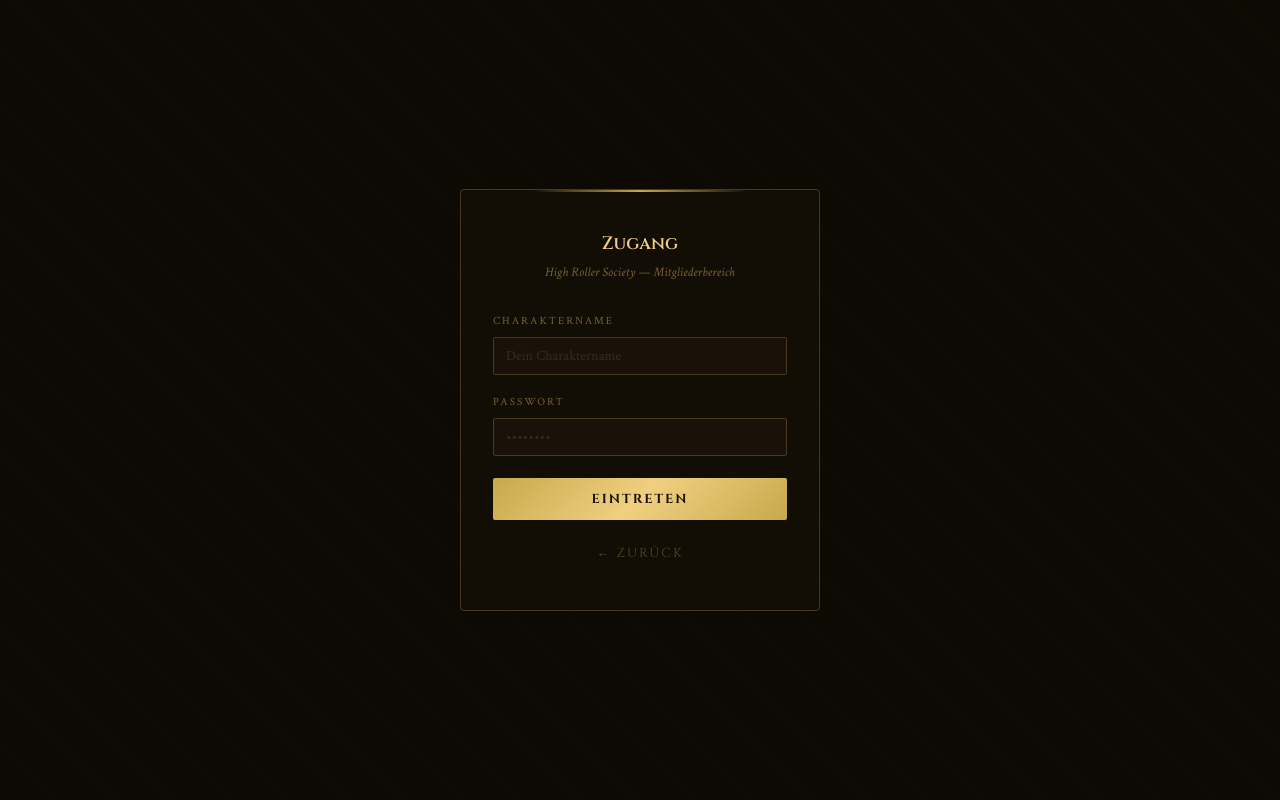
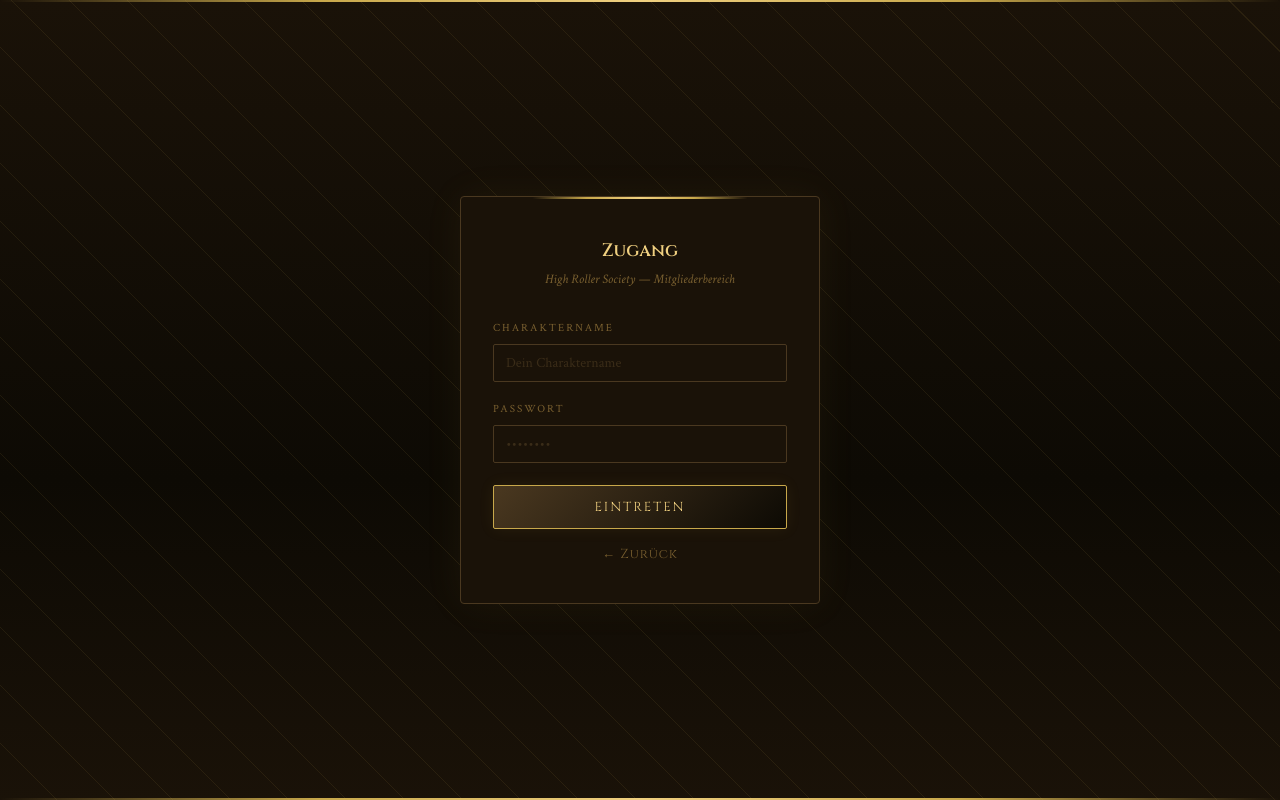
Before and after one commit to xXBePaXx/high-roller-society, a React (Vite) app in the folder hrs/: page /login in a window 1280 px wide. Built offline with nearby package versions, Linux system fonts and the light colour scheme; no server answers; the database is empty.

Commit message:
Update Login.jsx

```diff
--- a/hrs/src/pages/Login.jsx
+++ b/hrs/src/pages/Login.jsx
@@ -1,18 +1,19 @@
 import { useState, useEffect } from 'react'
 import { useNavigate } from 'react-router-dom'
 import { useAuth } from '../contexts/AuthContext'
+import { useTheme } from '../hooks/useTheme'
 import { isLockedOut, getLockoutRemaining } from '../utils/security'
 
 export default function Login() {
-  const [username, setUsername] = useState('')
-  const [password, setPassword] = useState('')
-  const [error, setError]       = useState('')
-  const [busy, setBusy]         = useState(false)
+  const [username,  setUsername]  = useState('')
+  const [password,  setPassword]  = useState('')
+  const [error,     setError]     = useState('')
+  const [busy,      setBusy]      = useState(false)
   const [countdown, setCountdown] = useState(0)
   const { login, currentUser } = useAuth()
   const nav = useNavigate()
+  const t   = useTheme()
 
-  // Nach Login: Redirect je nach Rolle
   useEffect(() => {
     if (currentUser?.role === 'admin')  nav('/admin',     { replace: true })
     if (currentUser?.role === 'member') nav('/dashboard', { replace: true })
@@ -29,58 +30,97 @@
 
   async function handleLogin() {
     if (!username || !password || busy) return
-    setBusy(true)
-    setError('')
+    setBusy(true); setError('')
     const res = await login(username, password)
     setBusy(false)
-    if (res.ok) {
-      // Redirect übernimmt der useEffect via currentUser.role
-    } else {
+    if (!res.ok) {
       setError(res.error)
       if (res.locked) setCountdown(getLockoutRemaining())
     }
   }
 
   const locked = countdown > 0
-  const mins = Math.floor(countdown / 60)
-  const secs = countdown % 60
+  const mins   = Math.floor(countdown / 60)
+  const secs   = countdown % 60
 
   return (
-    <div style={{ minHeight:'100vh', display:'flex', alignItems:'center', justifyContent:'center', background:'#0d0a04', padding:'2rem', position:'relative' }}>
-      <div style={{ position:'absolute', inset:0, backgroundImage:'repeating-linear-gradient(45deg,transparent,transparent 40px,rgba(200,168,75,.025) 40px,rgba(200,168,75,.025) 41px)', pointerEvents:'none' }} />
+    <div style={{
+      minHeight: '100vh', display: 'flex', alignItems: 'center', justifyContent: 'center',
+      background: t.gradBg, padding: '2rem', position: 'relative', overflow: 'hidden',
+    }}>
+      {/* Hintergrund-Muster */}
+      <div style={{ position:'absolute', inset:0, pointerEvents:'none',
+        backgroundImage:`repeating-linear-gradient(45deg,transparent,transparent 40px,${t.pattern} 40px,${t.pattern} 41px)` }} />
 
-      <div style={{ background:'#120e06', border:'1px solid #4a3820', borderRadius:4, padding:'2.5rem 2rem', width:'100%', maxWidth:360, position:'relative' }}>
-        <div style={{ position:'absolute', top:0, left:'50%', transform:'translateX(-50%)', width:'60%', height:2, background:'linear-gradient(90deg,transparent,#c8a84b,transparent)' }} />
+      {/* Farbbalken */}
+      <div style={{ position:'absolute', top:0, left:0, right:0, height:2, background:t.gradBar }} />
+      <div style={{ position:'absolute', bottom:0, left:0, right:0, height:2, background:t.gradBar }} />
 
-        <h2 style={{ fontFamily:'Cinzel,serif', fontSize:18, fontWeight:600, color:'#f0d080', textAlign:'center', marginBottom:'.3rem' }}>Zugang</h2>
-        <p style={{ fontSize:13, color:'#7a6030', textAlign:'center', fontStyle:'italic', marginBottom:'1.8rem' }}>High Roller Society — Mitgliederbereich</p>
+      <div style={{
+        background: t.bgMid, border: `1px solid ${t.accentFade}`,
+        borderRadius: 4, padding: '2.5rem 2rem', width: '100%', maxWidth: 360, position: 'relative',
+        boxShadow: `0 0 40px ${t.accent}10`,
+      }}>
+        {/* Akzent-Linie oben */}
+        <div style={{ position:'absolute', top:0, left:'50%', transform:'translateX(-50%)', width:'60%', height:2, background:t.gradBar }} />
+
+        <h2 style={{ fontFamily:'Cinzel,serif', fontSize:18, fontWeight:600, color:t.accentSoft, textAlign:'center', marginBottom:'.3rem' }}>
+          Zugang
+        </h2>
+        <p style={{ fontSize:13, color:t.accentDim, textAlign:'center', fontStyle:'italic', marginBottom:'1.8rem' }}>
+          High Roller Society — Mitgliederbereich
+        </p>
 
         {locked ? (
-          <div style={{ background:'rgba(192,57,43,.1)', border:'1px solid #6a2020', borderRadius:2, padding:'1rem', textAlign:'center' }}>
+          <div style={{ background:`${t.accent}08`, border:`1px solid ${t.accentFade}`, borderRadius:2, padding:'1rem', textAlign:'center' }}>
             <div style={{ fontSize:13, color:'#e08080', marginBottom:'.5rem' }}>Zugang vorübergehend gesperrt.</div>
-            <div style={{ fontFamily:'Cinzel,serif', fontSize:24, color:'#c8a84b' }}>
+            <div style={{ fontFamily:'Cinzel,serif', fontSize:24, color:t.accent }}>
               {String(mins).padStart(2,'0')}:{String(secs).padStart(2,'0')}
             </div>
-            <div style={{ fontSize:12, color:'#7a6030', marginTop:'.4rem', fontStyle:'italic' }}>Bitte warten...</div>
+            <div style={{ fontSize:12, color:t.accentDim, marginTop:'.4rem', fontStyle:'italic' }}>Bitte warten...</div>
           </div>
         ) : (
           <>
             <label className="field-label">Charaktername</label>
-            <input value={username} onChange={e=>setUsername(e.target.value)} placeholder="Dein Charaktername" style={{ marginBottom:'1.2rem' }} autoComplete="username" />
+            <input value={username} onChange={e => setUsername(e.target.value)} placeholder="Dein Charaktername"
+              style={{ marginBottom:'1.2rem' }} autoComplete="username" />
 
             <label className="field-label">Passwort</label>
-            <input type="password" value={password} onChange={e=>setPassword(e.target.value)} placeholder="••••••••" style={{ marginBottom:'1.4rem' }} autoComplete="current-password"
+            <input type="password" value={password} onChange={e => setPassword(e.target.value)}
+              placeholder="••••••••" style={{ marginBottom:'1.4rem' }} autoComplete="current-password"
               onKeyDown={e => e.key==='Enter' && handleLogin()} />
 
-            <button className="btn-primary" style={{ width:'100%', padding:12, fontSize:13 }} onClick={handleLogin} disabled={busy || locked}>
+            <button style={{
+              width:'100%', padding:12, fontSize:13, letterSpacing:2,
+              fontFamily:'Cinzel,serif', textTransform:'uppercase', cursor:'pointer',
+              background:`linear-gradient(135deg,${t.accentFade},${t.bgDark})`,
+              border:`1px solid ${t.accent}`, color:t.accentSoft,
+              borderRadius:2, transition:'all .2s',
+              boxShadow:`0 0 16px ${t.accent}15`,
+              opacity: busy || locked ? 0.6 : 1,
+            }}
+              onClick={handleLogin} disabled={busy || locked}
+              onMouseEnter={e => { if(!busy) { e.currentTarget.style.background=`linear-gradient(135deg,${t.accent}30,${t.accentFade})`; e.currentTarget.style.boxShadow=`0 0 24px ${t.accent}30` }}}
+              onMouseLeave={e => { e.currentTarget.style.background=`linear-gradient(135deg,${t.accentFade},${t.bgDark})`; e.currentTarget.style.boxShadow=`0 0 16px ${t.accent}15` }}
+            >
               {busy ? 'Einen Moment...' : 'Eintreten'}
             </button>
           </>
         )}
 
-        {error && !locked && <p className="error-text" style={{ textAlign:'center', marginTop:'.8rem' }}>{error}</p>}
+        {error && !locked && (
+          <p style={{ textAlign:'center', marginTop:'.8rem', fontSize:12, color:'#e08080', fontStyle:'italic' }}>{error}</p>
+        )}
 
-        <button className="btn-ghost" style={{ display:'block', margin:'1rem auto 0', border:'none', fontSize:13, color:'#5a4828' }} onClick={() => nav('/')}>
+        <button style={{
+          display:'block', margin:'1rem auto 0', background:'transparent', border:'none',
+          fontSize:13, color:t.accentDim, cursor:'pointer', fontFamily:'Cinzel,serif',
+          letterSpacing:1, transition:'color .15s',
+        }}
+          onMouseEnter={e => e.target.style.color=t.accent}
+          onMouseLeave={e => e.target.style.color=t.accentDim}
+          onClick={() => nav('/')}
+        >
           ← Zurück
         </button>
       </div>
```
